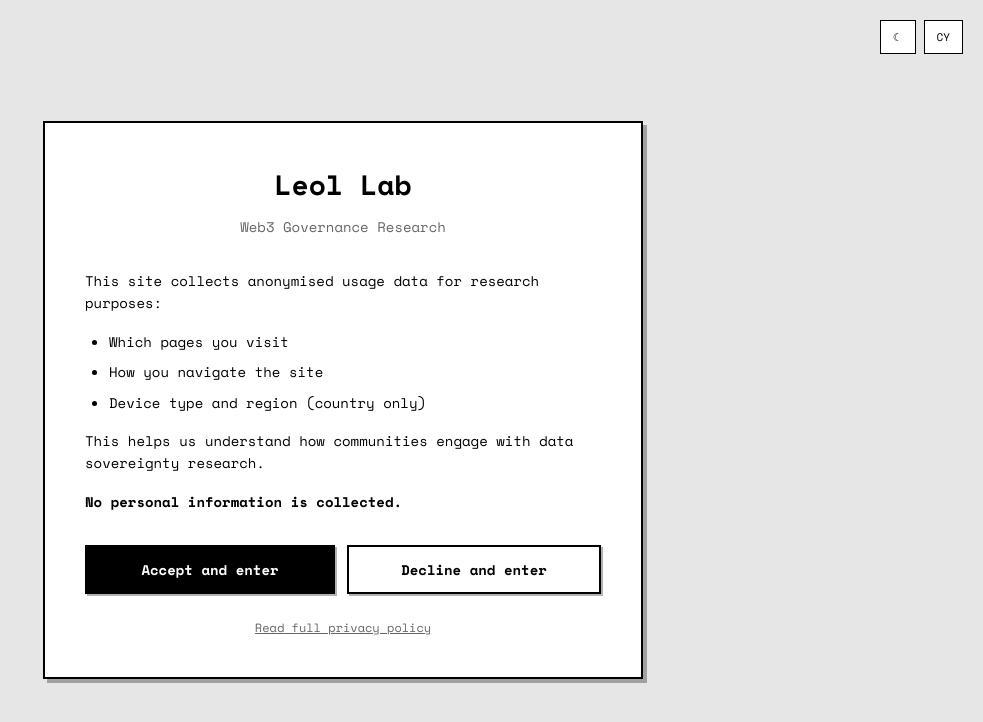
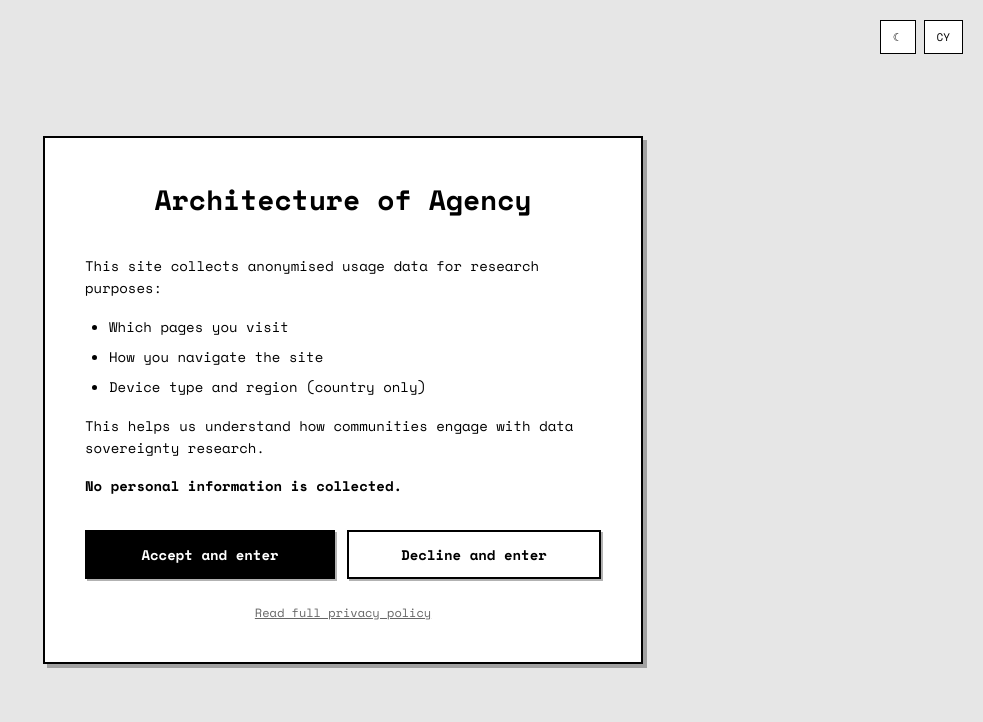
Before and after one commit to Architecture-of-Agency/overview, a Next.js app in the folder website/: page / in a window 1280 px wide. Shown: the top 722 px of the page, without its empty margins (297-1280 px from the left). Built offline with nearby package versions, Linux system fonts and the light colour scheme.

Commit message:
Change project name from 'Leol Lab' to 'Architecture of Agency'

```diff
--- a/website/pages/index.tsx
+++ b/website/pages/index.tsx
@@ -256,8 +256,7 @@ export default function Home() {
   const content = {
     en: {
       // Landing page
-      landingTitle: 'Leol Lab',
-      landingSubtitle: 'Web3 Governance Research',
+      landingTitle: 'Architecture of Agency',
       landingText1: 'This site collects anonymised usage data for research purposes:',
       landingBullets: [
         'Which pages you visit',
@@ -293,7 +292,7 @@ export default function Home() {
       iconLarge: 'L',
 
       // About window
-      aboutTitle: 'About Leol Lab',
+      aboutTitle: 'About Architecture of Agency',
       aboutText1: 'Researching Web3-enabled governance systems that centre marginalised voices in shaping the built environment.',
       aboutProblem: 'The problem',
       aboutProblemText: 'Multiple types of power exclude communities from decisions about place:',
@@ -401,8 +400,7 @@ export default function Home() {
     },
     cy: {
       // Landing page
-      landingTitle: 'Leol Lab',
-      landingSubtitle: 'Ymchwil Llywodraethiant Gwe3',
+      landingTitle: 'Architecture of Agency',
       landingText1: 'Mae\'r wefan hon yn casglu data defnydd dienw at ddibenion ymchwil:',
       landingBullets: [
         'Pa dudalennau rydych chi\'n ymweld â nhw',
@@ -438,7 +436,7 @@ export default function Home() {
       iconLarge: 'M',
 
       // About window
-      aboutTitle: 'Ynghylch Leol Lab',
+      aboutTitle: 'Ynghylch Architecture of Agency',
       aboutText1: 'Ymchwilio i systemau llywodraethiant Gwe3-alluog sy\'n canoli lleisiau ymylol wrth lunio\'r amgylchedd adeiledig.',
       aboutProblem: 'Y broblem',
       aboutProblemText: 'Mae mathau lluosog o bŵer yn eithrio cymunedau o benderfyniadau am le:',
@@ -555,7 +553,7 @@ export default function Home() {
     return (
       <>
         <Head>
-          <title>Leol Lab | Loading...</title>
+          <title>Architecture of Agency | Loading...</title>
           <meta name="viewport" content="width=device-width, initial-scale=1" />
           <link rel="preconnect" href="https://fonts.googleapis.com" />
           <link rel="preconnect" href="https://fonts.gstatic.com" crossOrigin="anonymous" />
@@ -658,8 +656,8 @@ export default function Home() {
     return (
       <>
         <Head>
-          <title>Leol Lab | Web3 Governance Research</title>
-          <meta name="description" content="Research investigating Web3-enabled governance systems that centre marginalised voices" />
+          <title>Architecture of Agency </title>
+          <meta name="description" content="Community Governance Research" />
           <meta name="viewport" content="width=device-width, initial-scale=1" />
           <link rel="preconnect" href="https://fonts.googleapis.com" />
           <link rel="preconnect" href="https://fonts.gstatic.com" crossOrigin="anonymous" />
@@ -845,7 +843,7 @@ export default function Home() {
   return (
     <>
       <Head>
-        <title>Leol Lab | Web3 Governance Research</title>
+        <title>Architecture of Agency</title>
         <meta name="description" content="Research investigating Web3-enabled governance systems that centre marginalised voices" />
         <meta name="viewport" content="width=device-width, initial-scale=1" />
         <link rel="preconnect" href="https://fonts.googleapis.com" />
```
